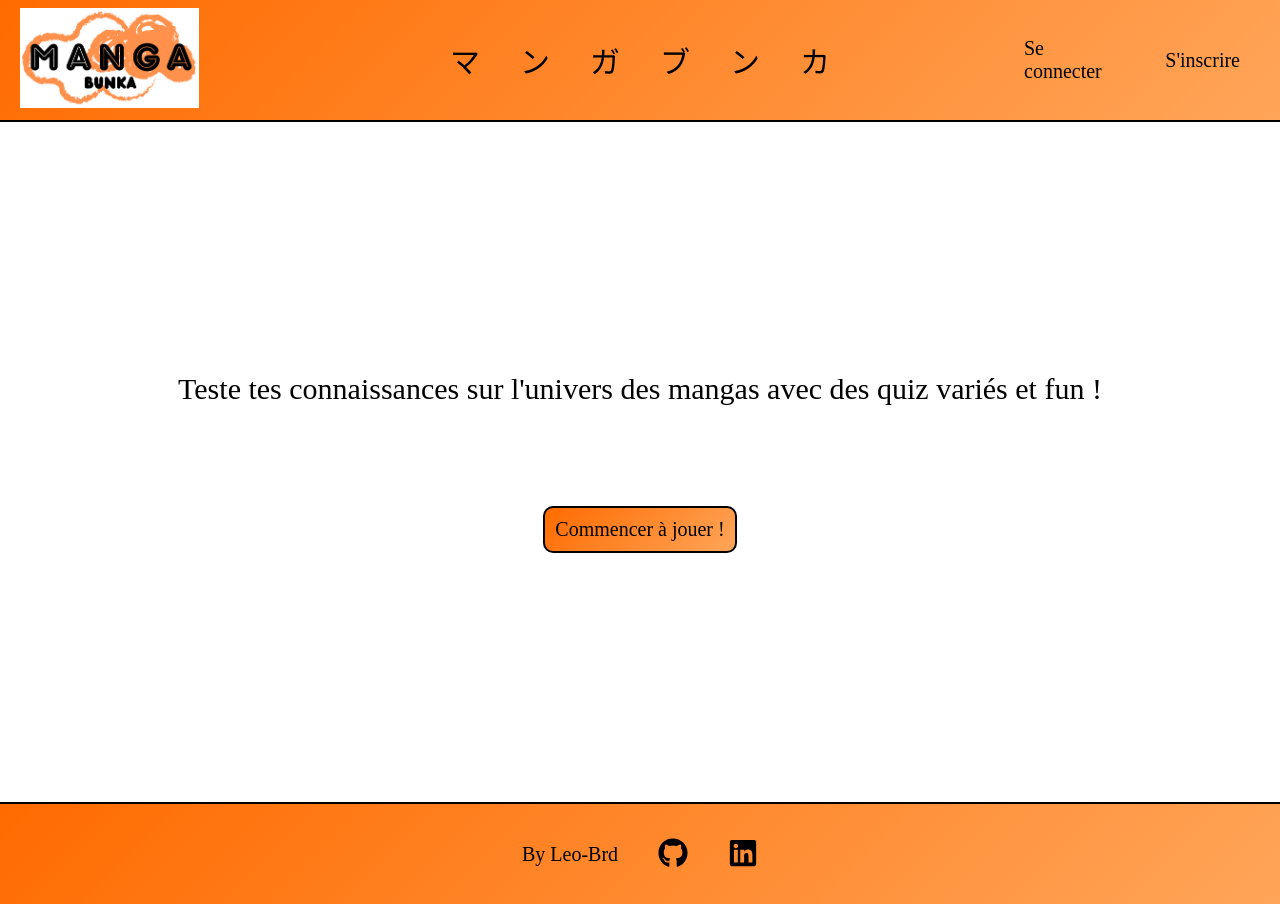
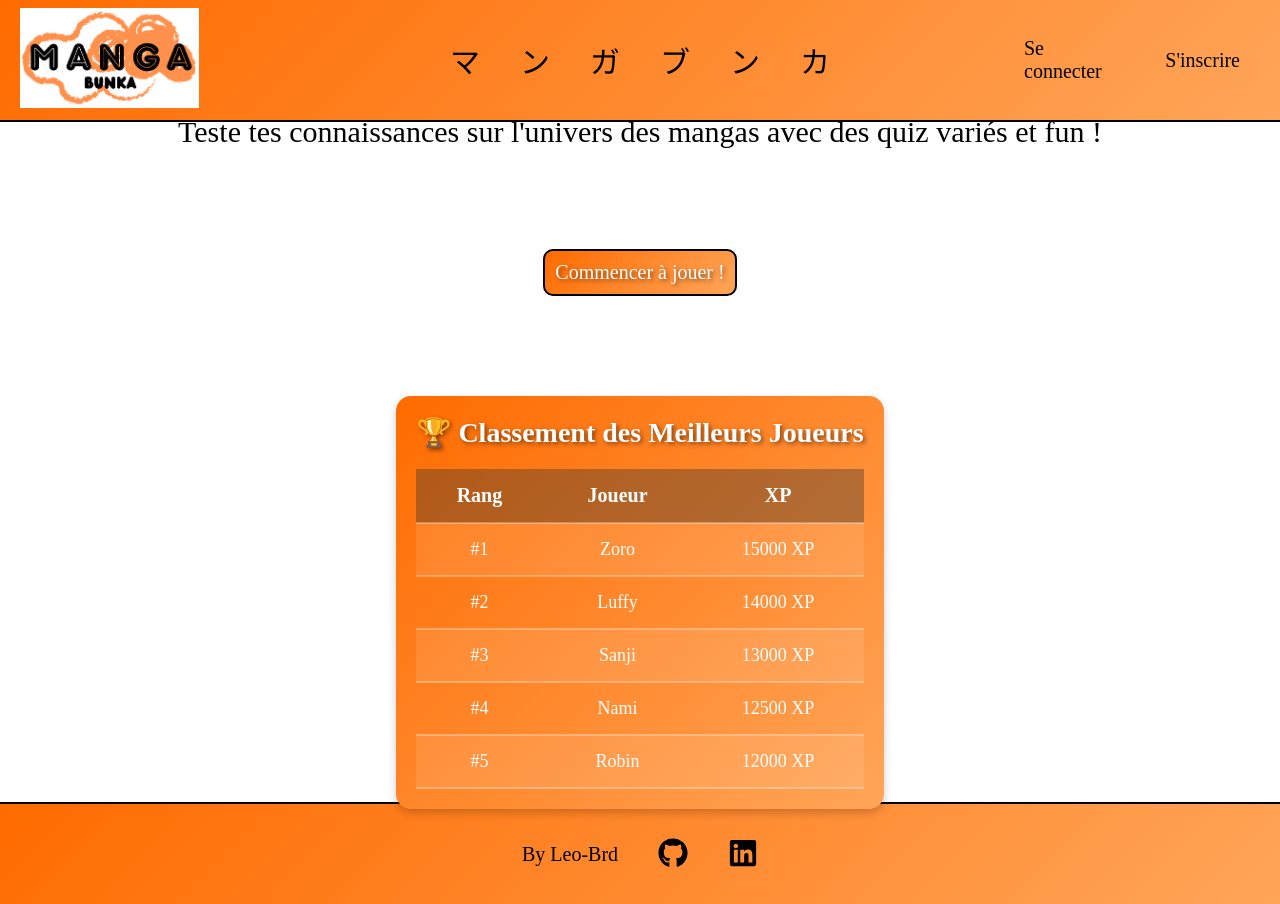
Before and after one commit to Leo-Brd/MangaBunka, a React (Vite) app in the folder frontend/: page / in a window 1280 px wide. Built offline with nearby package versions, Linux system fonts and the light colour scheme; a web font is replaced by a local one.

Commit message:
Add leaderboard to home page

```diff
--- /dev/null
+++ b/frontend/src/components/leaderboard/leaderboard.jsx
@@ -0,0 +1,48 @@
+import { motion } from 'framer-motion';
+import './leaderboard.scss';
+
+const players = [
+    { rank: 1, name: 'Zoro', xp: 15000 },
+    { rank: 2, name: 'Luffy', xp: 14000 },
+    { rank: 3, name: 'Sanji', xp: 13000 },
+    { rank: 4, name: 'Nami', xp: 12500 },
+    { rank: 5, name: 'Robin', xp: 12000 },
+];
+
+export default function Leaderboard() {
+    return (
+        <section id="leaderboard">
+            <motion.h2
+                initial={{ opacity: 0, y: -20 }}
+                animate={{ opacity: 1, y: 0 }}
+                transition={{ duration: 0.5 }}
+            >
+                🏆 Classement des Meilleurs Joueurs
+            </motion.h2>
+
+            <table>
+                <thead>
+                    <tr>
+                        <th>Rang</th>
+                        <th>Joueur</th>
+                        <th>XP</th>
+                    </tr>
+                </thead>
+                <tbody>
+                    {players.map((player) => (
+                        <motion.tr
+                            key={player.rank}
+                            initial={{ opacity: 0, x: -50 }}
+                            animate={{ opacity: 1, x: 0 }}
+                            transition={{ duration: 0.3, delay: player.rank * 0.1 }}
+                        >
+                            <td>#{player.rank}</td>
+                            <td>{player.name}</td>
+                            <td>{player.xp} XP</td>
+                        </motion.tr>
+                    ))}
+                </tbody>
+            </table>
+        </section>
+    );
+}
--- /dev/null
+++ b/frontend/src/components/leaderboard/leaderboard.scss
@@ -0,0 +1,45 @@
+
+#leaderboard {
+    padding: 20px;
+    background: linear-gradient(135deg, #FF6B00, #FFA559);
+    border-radius: 15px;
+    box-shadow: 0 4px 8px rgba(0, 0, 0, 0.2);
+    text-align: center;
+    color: #fff;
+    max-width: 600px;
+
+    h2 {
+        font-size: 28px;
+        margin-bottom: 20px;
+        text-shadow: 2px 2px 4px rgba(0, 0, 0, 0.5);
+    }
+
+    table {
+        width: 100%;
+        border-collapse: collapse;
+
+        th, td {
+            padding: 15px;
+            border-bottom: 2px solid rgba(255, 255, 255, 0.3);
+        }
+
+        th {
+            background-color: rgba(0, 0, 0, 0.3);
+            font-size: 20px;
+        }
+
+        tr:nth-child(odd) {
+            background-color: rgba(255, 255, 255, 0.1);
+        }
+
+        tr:hover {
+            background-color: rgba(0, 0, 0, 0.4);
+            transform: scale(1.02);
+            transition: transform 0.2s ease-in-out;
+        }
+
+        td {
+            font-size: 18px;
+        }
+    }
+}
--- a/frontend/src/pages/home/home.jsx
+++ b/frontend/src/pages/home/home.jsx
@@ -1,6 +1,7 @@
 import { motion } from 'framer-motion';
 import { Link } from 'react-router-dom';
 import './home.scss';
+import Leaderboard from '../../components/leaderboard/leaderboard';
 
 export default function Home() {
   return (
@@ -26,6 +27,9 @@ export default function Home() {
           </button>
         </Link>
       </motion.div>
+
+      <Leaderboard />
+
     </main>
   );
 }
--- a/frontend/src/pages/home/home.scss
+++ b/frontend/src/pages/home/home.scss
@@ -24,6 +24,8 @@
         background-color: white;
         transition: transform 0.3s ease;
         background: linear-gradient(135deg, #FF6B00, #FFA559);
+        text-shadow: 2px 2px 4px rgba(0, 0, 0, 0.5);
+        color: white;
 
         &:hover {
             transform: scale(1.3);
```
